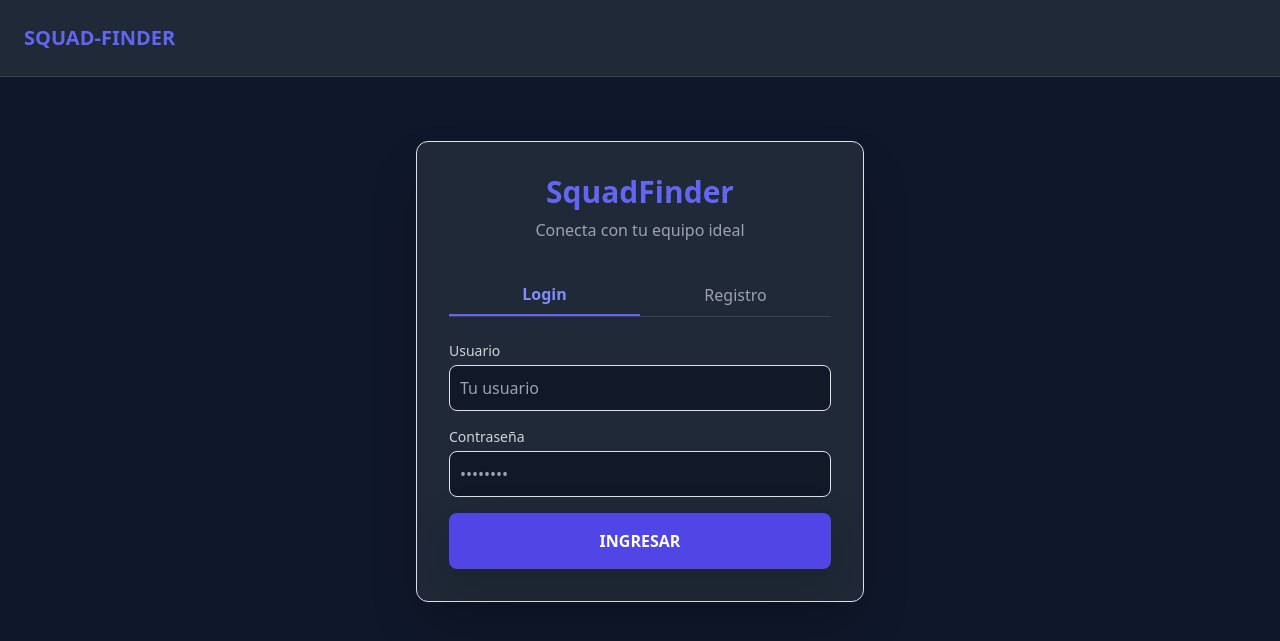
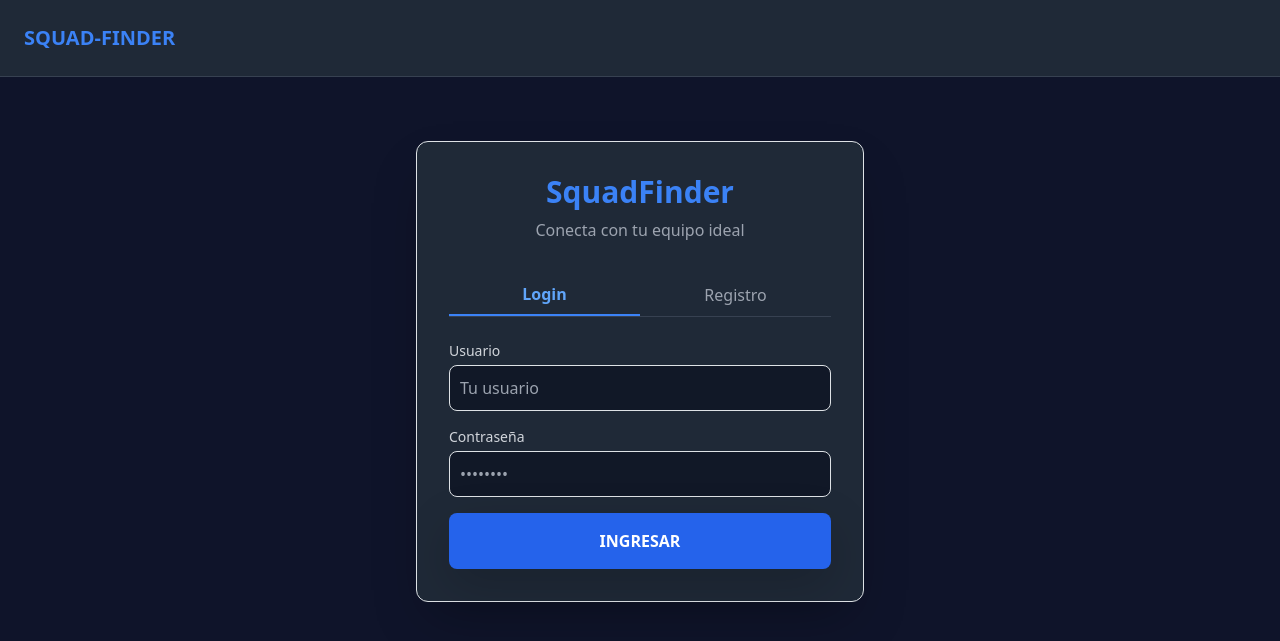
Before and after one commit to Zic4RiaN/squad-finder, a Django app: page / in a window 1280 px wide. Shown: the top 641 px of the page. Run offline with Django 4.2, Linux system fonts and the light colour scheme; some libraries are stand-ins or nearby versions.

Commit message:
Detalles interfaz

```diff
--- a/statics/js/main.js
+++ b/statics/js/main.js
@@ -41,7 +41,7 @@ async function loadSquads(gameSlug = '') {
 
             container.innerHTML += `
                 <div class="col-12 animate__animated animate__fadeIn">
-                    <div class="card-custom p-4 shadow-sm" style="border-left: 4px solid #6366f1">
+                    <div class="card-custom p-4 shadow-sm" style="border-left: 4px solid #0288DF">
                         <div class="d-flex justify-content-between mb-2">
                             <span class="text-indigo-400 fw-bold uppercase">${s.game_name || 'Juego'}</span>
                             <div class="d-flex gap-2">
--- a/templates/base.html
+++ b/templates/base.html
@@ -10,23 +10,23 @@
     <script src="https://cdn.tailwindcss.com"></script>
     <style>
         :root {
-            --bg-dark: #0f172a;
+            --bg-dark: #0f142aff;
             --card-bg: #1e293b;
-            --accent-primary: #6366f1;
+            --accent-primary: #00B0FC;
             --accent-success: #10b981;
             --accent-warning: #f59e0b;
             --accent-danger: #ef4444;
-            --text-secondary: #94a3b8;
+            --text-secondary: #B1E7FF;
         }
         body { background-color: var(--bg-dark); color: white; }
-        .card-custom { background: var(--card-bg); border: 1px solid #334155; border-radius: 15px; }
+        .card-custom { background: var(--card-bg); border: 1px solid #035CC2; border-radius: 15px; }
         .stat-card { background: var(--card-bg); padding: 1.5rem; border-radius: 15px; border-left: 4px solid var(--accent-primary); }
         .stat-number { font-size: 2rem; font-weight: 800; color: white; }
     </style>
 </head>
 <body>
     <nav class="bg-gray-800 p-4 border-b border-gray-700 flex justify-between items-center sticky-top">
-        <h1 class="text-xl font-bold text-indigo-500">SQUAD-FINDER</h1>
+        <h1 class="text-xl font-bold text-blue-500">SQUAD-FINDER</h1>
         {% block nav_actions %}{% endblock %}
     </nav>
     <main class="container mt-4">
--- a/templates/dashboard.html
+++ b/templates/dashboard.html
@@ -34,7 +34,7 @@
 <div class="row g-4">
     <div class="col-lg-4">
         <div class="card-custom p-4 sticky-top shadow-lg" style="top: 90px;">
-            <h4 class="fw-bold mb-4 text-indigo-400"><i class="fas fa-plus-circle me-2"></i>Publicar Squad</h4>
+            <h4 class="fw-bold mb-4 text-blue-400"><i class="fas fa-plus-circle me-2"></i>Publicar Squad</h4>
             <form id="formCrear" onsubmit="event.preventDefault(); crear();">
                 <div class="mb-3">
                     <label class="form-label small text-secondary">Juego</label>
@@ -59,7 +59,7 @@
 
     <div class="col-lg-8">
         <div class="d-flex justify-content-between align-items-center mb-4">
-            <h3 class="fw-bold"><i class="fas fa-stream me-2 text-indigo-400"></i>Muro de Búsqueda</h3>
+            <h3 class="fw-bold"><i class="fas fa-stream me-2 text-blue-400"></i>Muro de Búsqueda</h3>
             <select id="filterJuego" class="form-select w-auto bg-dark text-white border-secondary shadow-sm" onchange="cargarSquads(this.value)">
                 <option value="">Todos los juegos</option>
             </select>
@@ -118,7 +118,7 @@
                     <div class="card-custom p-4 shadow-sm" style="border-left: 4px solid #6366f1; background: #1e293b; border-radius: 15px; margin-bottom: 1rem;">
                         <div class="d-flex justify-content-between align-items-start mb-2">
                             <div>
-                                <span class="text-indigo-400 fw-bold uppercase small d-block">${s.game_name}</span>
+                                <span class="text-blue-400 fw-bold uppercase small d-block">${s.game_name}</span>
                                 <span class="badge bg-dark border border-secondary text-secondary">${s.rank_required}</span>
                             </div>
 
--- a/templates/index.html
+++ b/templates/index.html
@@ -6,25 +6,25 @@
 {% block content %}
 <div class="max-w-md mx-auto mt-16 bg-gray-800 p-8 rounded-xl shadow-2xl border border-gray-700 animate__animated animate__fadeIn">
     <div class="text-center mb-8">
-        <h2 class="text-3xl font-extrabold text-indigo-500">SquadFinder</h2>
+        <h2 class="text-3xl font-extrabold text-blue-500">SquadFinder</h2>
         <p class="text-gray-400 mt-2">Conecta con tu equipo ideal</p>
     </div>
 
     <div class="flex mb-6 border-b border-gray-700">
-        <button id="tab-login" onclick="toggleAuth('login')" class="flex-1 py-2 border-b-2 border-indigo-500 text-indigo-400 font-bold transition-all">Login</button>
+        <button id="tab-login" onclick="toggleAuth('login')" class="flex-1 py-2 border-b-2 border-blue-500 text-blue-400 font-bold transition-all">Login</button>
         <button id="tab-register" onclick="toggleAuth('register')" class="flex-1 py-2 text-gray-400 hover:text-gray-200 transition-all">Registro</button>
     </div>
 
     <form id="form-login" class="space-y-4" onsubmit="handleLogin(event)">
         <div>
             <label class="block text-sm font-medium mb-1 text-gray-300">Usuario</label>
-            <input type="text" id="login-username" required class="w-full p-2.5 bg-gray-900 border border-gray-600 rounded-lg focus:ring-indigo-500 focus:border-indigo-500 text-white" placeholder="Tu usuario">
+            <input type="text" id="login-username" required class="w-full p-2.5 bg-gray-900 border border-gray-600 rounded-lg focus:ring-blue-500 focus:border-blue-500 text-white" placeholder="Tu usuario">
         </div>
         <div>
             <label class="block text-sm font-medium mb-1 text-gray-300">Contraseña</label>
-            <input type="password" id="login-password" required class="w-full p-2.5 bg-gray-900 border border-gray-600 rounded-lg focus:ring-indigo-500 focus:border-indigo-500 text-white" placeholder="••••••••">
+            <input type="password" id="login-password" required class="w-full p-2.5 bg-gray-900 border border-gray-600 rounded-lg focus:ring-blue-500 focus:border-blue-500 text-white" placeholder="••••••••">
         </div>
-        <button type="submit" class="w-full bg-indigo-600 hover:bg-indigo-700 text-white font-bold py-3 rounded-lg shadow-lg transition-transform transform hover:scale-105">
+        <button type="submit" class="w-full bg-blue-600 hover:bg-blue-700 text-white font-bold py-3 rounded-lg shadow-lg transition-transform transform hover:scale-105">
             INGRESAR
         </button>
     </form>
@@ -60,8 +60,8 @@
         document.getElementById('form-login').classList.toggle('hidden', !isLogin);
         document.getElementById('form-register').classList.toggle('hidden', isLogin);
 
-        document.getElementById('tab-login').className = isLogin ? 'flex-1 py-2 border-b-2 border-indigo-500 text-indigo-400 font-bold' : 'flex-1 py-2 text-gray-400';
-        document.getElementById('tab-register').className = !isLogin ? 'flex-1 py-2 border-b-2 border-indigo-500 text-indigo-400 font-bold' : 'flex-1 py-2 text-gray-400';
+        document.getElementById('tab-login').className = isLogin ? 'flex-1 py-2 border-b-2 border-blue-500 text-blue-400 font-bold' : 'flex-1 py-2 text-gray-400';
+        document.getElementById('tab-register').className = !isLogin ? 'flex-1 py-2 border-b-2 border-blue-500 text-blue-400 font-bold' : 'flex-1 py-2 text-gray-400';
     }
 
     async function handleLogin(e) {
```
